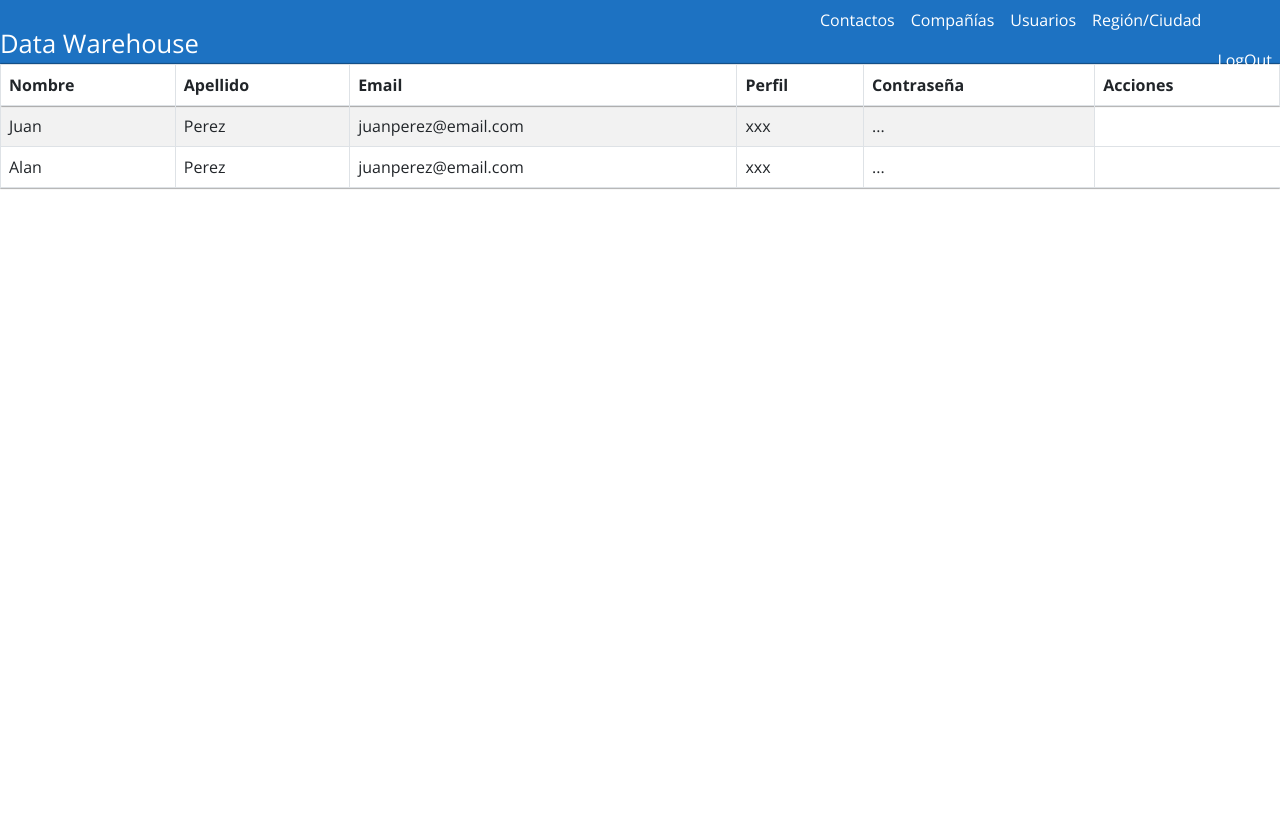
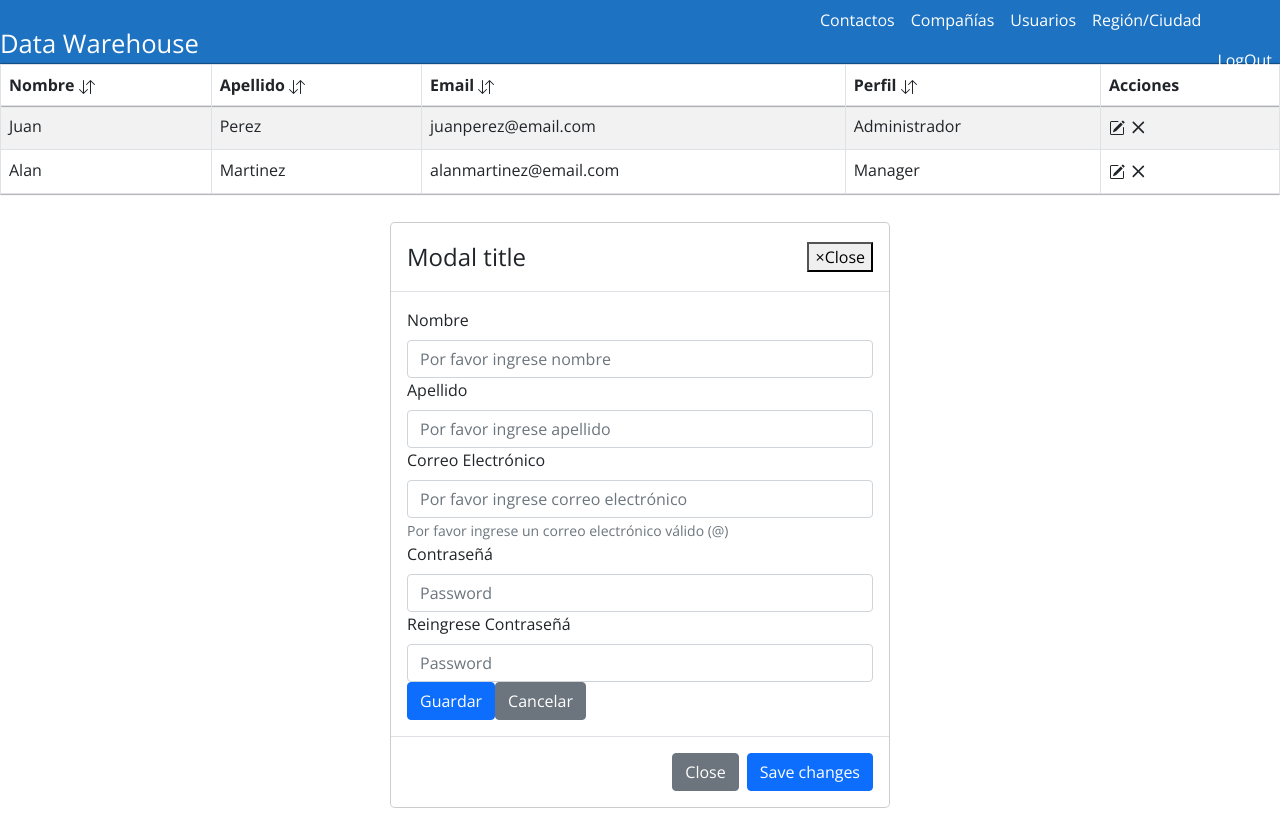
Before and after one commit to jyongkim/dataWarehouse, a React (Create React App) app: page /users in a window 1280 px wide. Before the commit the page ends 800 px from the top, so only its background shows below. Built offline with nearby package versions, Linux system fonts and the light colour scheme; no server answers.

Commit message:
Trabajando en la edición de Usuarios

```diff
--- a/package.json
+++ b/package.json
@@ -16,9 +16,10 @@
     "mysql": "^2.18.1",
     "react": "^17.0.1",
     "react-bootstrap": "^1.6.0",
+    "react-bootstrap-icons": "^1.5.0",
     "react-dom": "^17.0.1",
     "react-router-dom": "^5.2.0",
-    "react-scripts": "4.0.3",
+    "react-scripts": "^4.0.3",
     "react-validation": "^3.0.7",
     "swagger-jsdoc": "^7.0.0-rc.6",
     "swagger-ui-express": "^4.1.6",
--- a/src/Frontend/pages/User.css
+++ b/src/Frontend/pages/User.css
@@ -0,0 +1,3 @@
+.users{
+    user-select: none;
+}
--- a/src/Frontend/pages/User.js
+++ b/src/Frontend/pages/User.js
@@ -1,7 +1,8 @@
 import React from 'react';
 import './User.css';
-import {Table} from 'react-bootstrap';
-import {useState,useEffect} from 'react';
+import { Table, Form, Button,Modal } from 'react-bootstrap';
+import { useState, useEffect } from 'react';
+import { PencilSquare, ArrowDownUp, X } from 'react-bootstrap-icons';
 
 export default function User() {
 
@@ -9,16 +10,16 @@ export default function User() {
 
     useEffect(() => {
         setUsuarios([{
-            Nombre:'Juan',
-            Apellido:'Perez',
-            Email:'juanperez@email.com',
-            Password:'xxx'
+            Nombre: 'Juan',
+            Apellido: 'Perez',
+            Email: 'juanperez@email.com',
+            Perfil: 'Administrador'
         },
         {
-            Nombre:'Alan',
-            Apellido:'Perez',
-            Email:'juanperez@email.com',
-            Password:'xxx'
+            Nombre: 'Alan',
+            Apellido: 'Martinez',
+            Email: 'alanmartinez@email.com',
+            Perfil: 'Manager'
         }
         ])
 
@@ -26,34 +27,66 @@ export default function User() {
     const [directionName, setDirectionName] = useState(false)
     const sortByName = () => {
         setUsuarios([
-        ...usuarios.sort((a,b)=>
-        {
+            ...usuarios.sort((a, b) => {
                 setDirectionName(!directionName)
-            if(a.Nombre<b.Nombre)
-                return directionName?-1:1
-            else if (a.Nombre>b.Nombre)
-                return directionName?1:-1
+                if (a.Nombre < b.Nombre)
+                    return directionName ? -1 : 1
+                else if (a.Nombre > b.Nombre)
+                    return directionName ? 1 : -1
                 return 0
             })])
-
-
+    }
+    const [directionLastName, setDirectionLastName] = useState(false)
+    const sortByLastName = () => {
+        setUsuarios([
+            ...usuarios.sort((a, b) => {
+                setDirectionLastName(!directionLastName)
+                if (a.Apellido < b.Apellido)
+                    return directionLastName ? -1 : 1
+                else if (a.Apellido > b.Apellido)
+                    return directionLastName ? 1 : -1
+                return 0
+            })])
+    }
+    const [directionEmail, setDirectionEmail] = useState(false)
+    const sortByEmail = () => {
+        setUsuarios([
+            ...usuarios.sort((a, b) => {
+                setDirectionEmail(!directionEmail)
+                if (a.Email < b.Email)
+                    return directionEmail ? -1 : 1
+                else if (a.Email > b.Email)
+                    return directionEmail ? 1 : -1
+                return 0
+            })])
+    }
+    const [directionPerfil, setDirectionPerfil] = useState(false)
+    const sortByPerfil = () => {
+        setUsuarios([
+            ...usuarios.sort((a, b) => {
+                setDirectionPerfil(!directionPerfil)
+                if (a.Perfil < b.Perfil)
+                    return directionPerfil ? -1 : 1
+                else if (a.Perfil > b.Perfil)
+                    return directionPerfil ? 1 : -1
+                return 0
+            })])
     }
     return (
         <div>
-            <Table striped bordered hover>
+            <Table striped bordered hover className="users">
                 <thead>
                     <tr>
-                        <th onClick={()=>sortByName()}>Nombre</th>
-                        <th>Apellido</th>
-                        <th>Email</th>
-                        <th>Perfil</th>
-                        <th>Contraseña</th>
+                        <th>Nombre <ArrowDownUp onClick={() => sortByName()} style={{ cursor: 'pointer' }}></ArrowDownUp></th>
+                        <th>Apellido <ArrowDownUp onClick={() => sortByLastName()} style={{ cursor: 'pointer' }}></ArrowDownUp></th>
+                        <th>Email <ArrowDownUp onClick={() => sortByEmail()} style={{ cursor: 'pointer' }}></ArrowDownUp></th>
+                        <th>Perfil <ArrowDownUp onClick={() => sortByPerfil()} style={{ cursor: 'pointer' }}></ArrowDownUp></th>
                         <th>Acciones</th>
                     </tr>
                 </thead>
                 <tbody>
                     {
-                       usuarios.map(u=> (
+                        usuarios.map(u => (
                             <tr>
                                 <td>
                                     {u.Nombre}
@@ -65,14 +98,69 @@ export default function User() {
                                     {u.Email}
                                 </td>
                                 <td>
-                                {u.Password}
+                                    {u.Perfil}
                                 </td>
-                            <td>...</td>
+                                <td>
+                                    <PencilSquare style={{ cursor: 'pointer' }}></PencilSquare>
+                                    <X style={{ cursor: 'pointer', fontStyle: 'bold', fontSize: '20pt' }}></X>
+                                </td>
                             </tr>
                         ))
                     }
                 </tbody>
             </Table>
+            <Modal.Dialog show={true}>
+                <Modal.Header closeButton>
+                    <Modal.Title>Modal title</Modal.Title>
+                </Modal.Header>
+
+                <Modal.Body>
+                    <Form container>
+                        <Form.Group controlId="formBasicNombre">
+                            <Form.Label>Nombre</Form.Label>
+                            <Form.Control type="text" placeholder="Por favor ingrese nombre" />
+                            <Form.Text className="text-muted">
+
+                            </Form.Text>
+                        </Form.Group>
+                        <Form.Group controlId="formBasicApellido">
+                            <Form.Label>Apellido</Form.Label>
+                            <Form.Control type="text" placeholder="Por favor ingrese apellido" />
+                            <Form.Text className="text-muted">
+
+                            </Form.Text>
+                        </Form.Group>
+                        <Form.Group controlId="formBasicEmail">
+                            <Form.Label>Correo Electrónico</Form.Label>
+                            <Form.Control type="email" placeholder="Por favor ingrese correo electrónico" />
+                            <Form.Text className="text-muted">
+                                Por favor ingrese un correo electrónico válido (@)
+                    </Form.Text>
+                        </Form.Group>
+                        <Form.Group controlId="formBasicPassword">
+                            <Form.Label>Contraseñá</Form.Label>
+                            <Form.Control type="password" placeholder="Password" />
+                        </Form.Group>
+                        <Form.Group controlId="formBasicPassword">
+                            <Form.Label>Reingrese Contraseñá</Form.Label>
+                            <Form.Control type="password" placeholder="Password" />
+                        </Form.Group>
+
+                        <Button variant="primary" type="submit">
+                            Guardar
+                </Button>
+                        <Button variant="secondary" type="button">
+                            Cancelar
+                </Button>
+                    </Form>
+                </Modal.Body>
+
+                <Modal.Footer>
+                    <Button variant="secondary">Close</Button>
+                    <Button variant="primary">Save changes</Button>
+                </Modal.Footer>
+            </Modal.Dialog>
+
         </div>
     )
 }
```
Also changed, not shown: 1 other file (tests, documents, lock files or other folders). Lines whose indentation alone changed are shown as unchanged.
